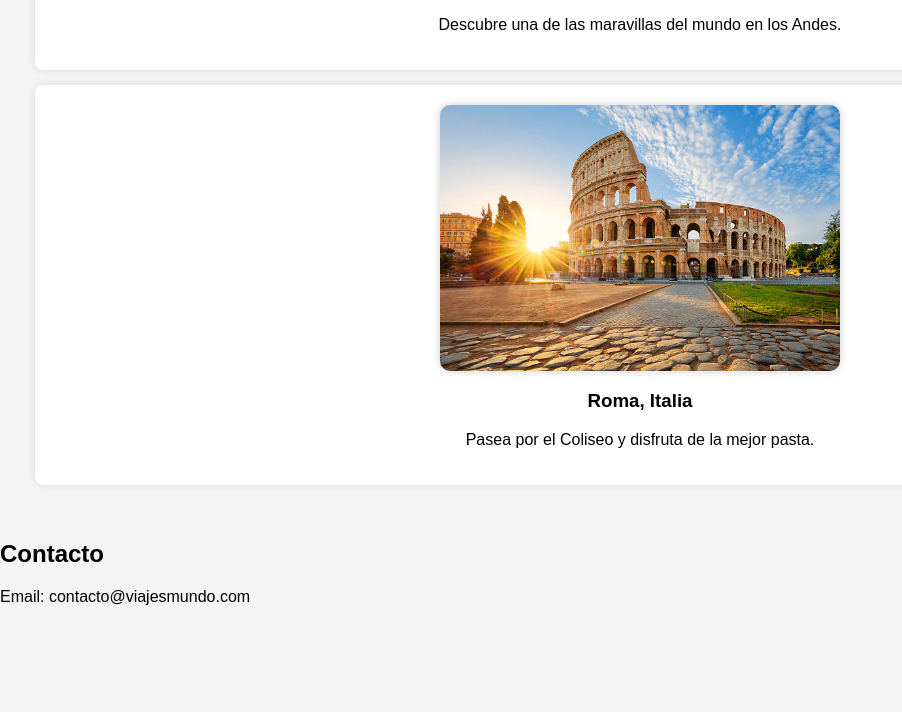
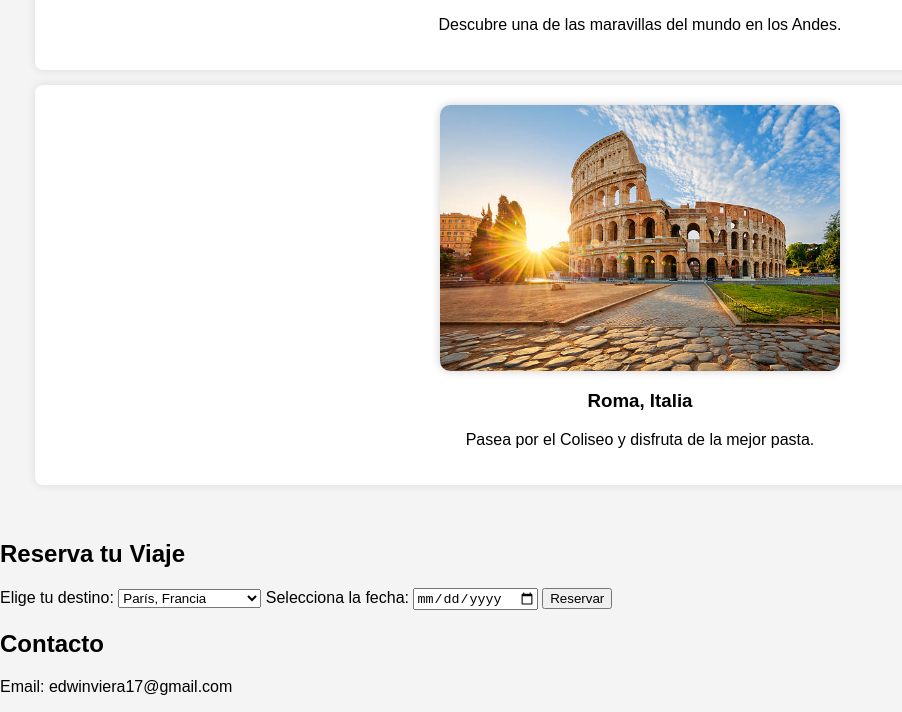
Before and after one commit to uknow777/examen, a plain HTML site: page index.html in a window 1280 px wide. Shown: the part 2159-2871 px from the top of the page, without its empty margins (0-902 px from the left). Before the commit the page ends 2781 px from the top, so only its background shows below. Drawn offline with Linux system fonts and the light colour scheme.

Commit message:
nueva opcion para formulario de selección de fechas de viaje

```diff
--- a/index.html
+++ b/index.html
@@ -57,9 +57,31 @@
         </div>
     </section>
 
+    <section id="reservar">
+        <h2>Reserva tu Viaje</h2>
+        <form id="form-reserva">
+            <label for="destino">Elige tu destino:</label>
+            <select id="destino" name="destino">
+                <option value="paris">París, Francia</option>
+                <option value="kioto">Kioto, Japón</option>
+                <option value="nueva-york">Nueva York, EE.UU.</option>
+                <option value="santorini">Santorini, Grecia</option>
+                <option value="machu-picchu">Machu Picchu, Perú</option>
+                <option value="roma">Roma, Italia</option>
+            </select>
+
+            <label for="fecha">Selecciona la fecha:</label>
+            <input type="date" id="fecha" name="fecha" required>
+
+            <button type="submit">Reservar</button>
+        </form>
+
+        <p id="mensaje"></p>
+    </section>
+
     <section id="contacto">
         <h2>Contacto</h2>
-        <p>Email: contacto@viajesmundo.com</p>
+        <p>Email: edwinviera17@gmail.com</p>
     </section>
 
     <script src="script.js"></script>
```
